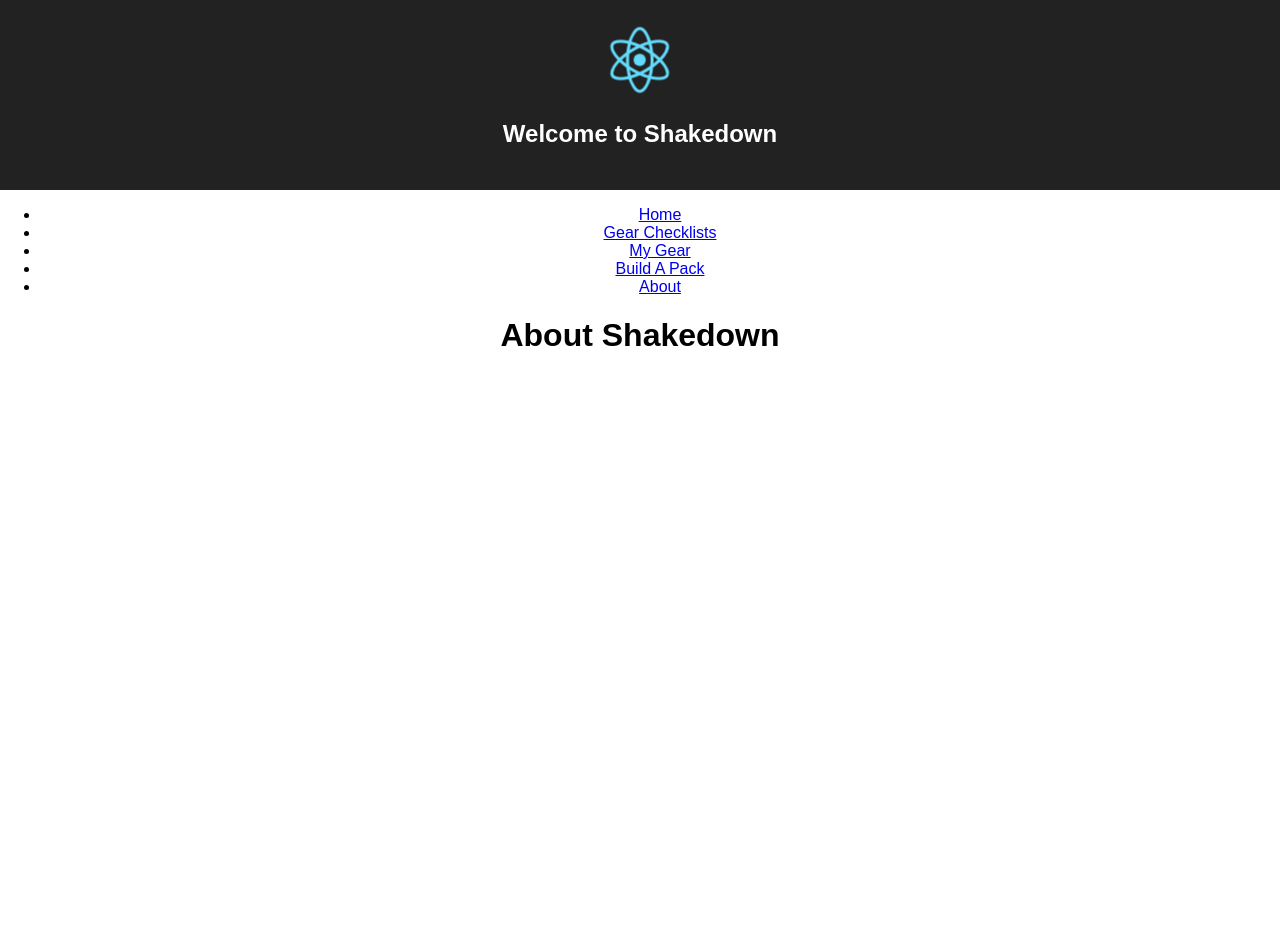
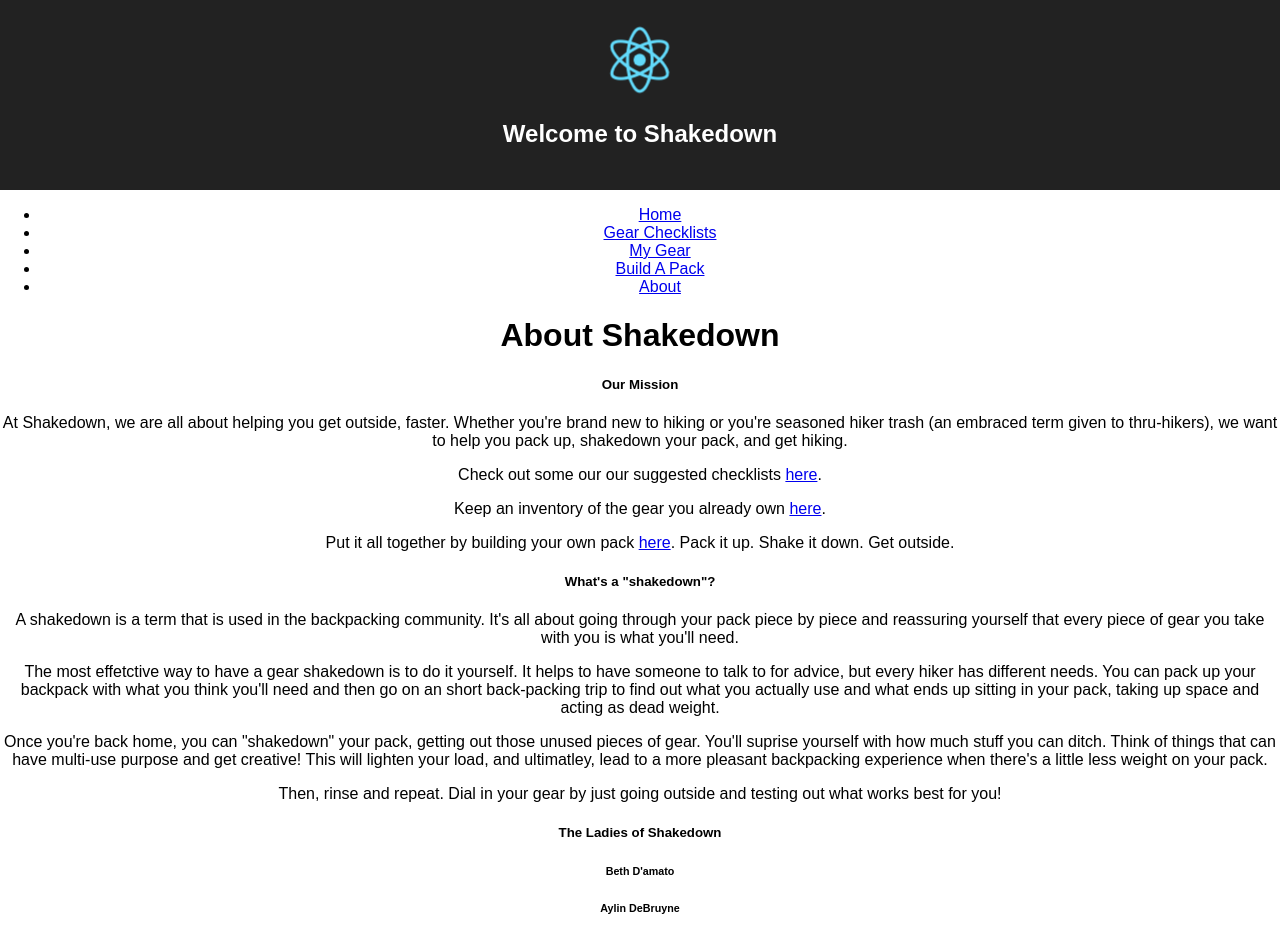
Before and after one commit to badamato/react-shakedown-app, a React (Create React App) app in the folder client/: page /about in a window 1280 px wide. Before the commit the page ends 800 px from the top, so only its background shows below. Built offline with nearby package versions, Linux system fonts and the light colour scheme.

Commit message:
About page skeleton

```diff
--- a/client/src/components/About.js
+++ b/client/src/components/About.js
@@ -1,11 +1,71 @@
 import React from "react";
+import { BrowserRouter as Router, Route, Link } from "react-router-dom";
 
 class About extends React.Component {
   render() {
     return (
       <div>
         <h1>About Shakedown</h1>
+        <h5>Our Mission</h5>
+        <p>
+          At Shakedown, we are all about helping you get outside, faster.
+          Whether you're brand new to hiking or you're seasoned hiker trash (an
+          embraced term given to thru-hikers), we want to help you pack up,
+          shakedown your pack, and get hiking.
+        </p>
+        <p>
+          Check out some our our suggested checklists{" "}
+          <span>
+            <Link to="/hikes">here</Link>
+          </span>
+          .
+        </p>
+        <p>
+          Keep an inventory of the gear you already own{" "}
+          <span>
+            <Link to="/mygear">here</Link>
+          </span>
+          .
+        </p>
+        <p>
+          Put it all together by building your own pack{" "}
+          <span>
+            <Link to="/buildapack">here</Link>
+          </span>
+          . Pack it up. Shake it down. Get outside.{" "}
+        </p>
 
+        <h5>What's a "shakedown"?</h5>
+        <p>
+          A shakedown is a term that is used in the backpacking community. It's
+          all about going through your pack piece by piece and reassuring
+          yourself that every piece of gear you take with you is what you'll
+          need.
+        </p>
+        <p>
+          The most effetctive way to have a gear shakedown is to do it yourself.
+          It helps to have someone to talk to for advice, but every hiker has
+          different needs. You can pack up your backpack with what you think
+          you'll need and then go on an short back-packing trip to find out what
+          you actually use and what ends up sitting in your pack, taking up
+          space and acting as dead weight.
+        </p>
+        <p>
+          Once you're back home, you can "shakedown" your pack, getting out
+          those unused pieces of gear. You'll suprise yourself with how much
+          stuff you can ditch. Think of things that can have multi-use purpose
+          and get creative! This will lighten your load, and ultimatley, lead to
+          a more pleasant backpacking experience when there's a little less
+          weight on your pack.{" "}
+        </p>
+        <p>
+          Then, rinse and repeat. Dial in your gear by just going outside and
+          testing out what works best for you!
+        </p>
+
+        <h5>The Ladies of Shakedown</h5>
+        <h6>Beth D'amato</h6>
+        <h6>Aylin DeBruyne</h6>
       </div>
     );
   }
```
